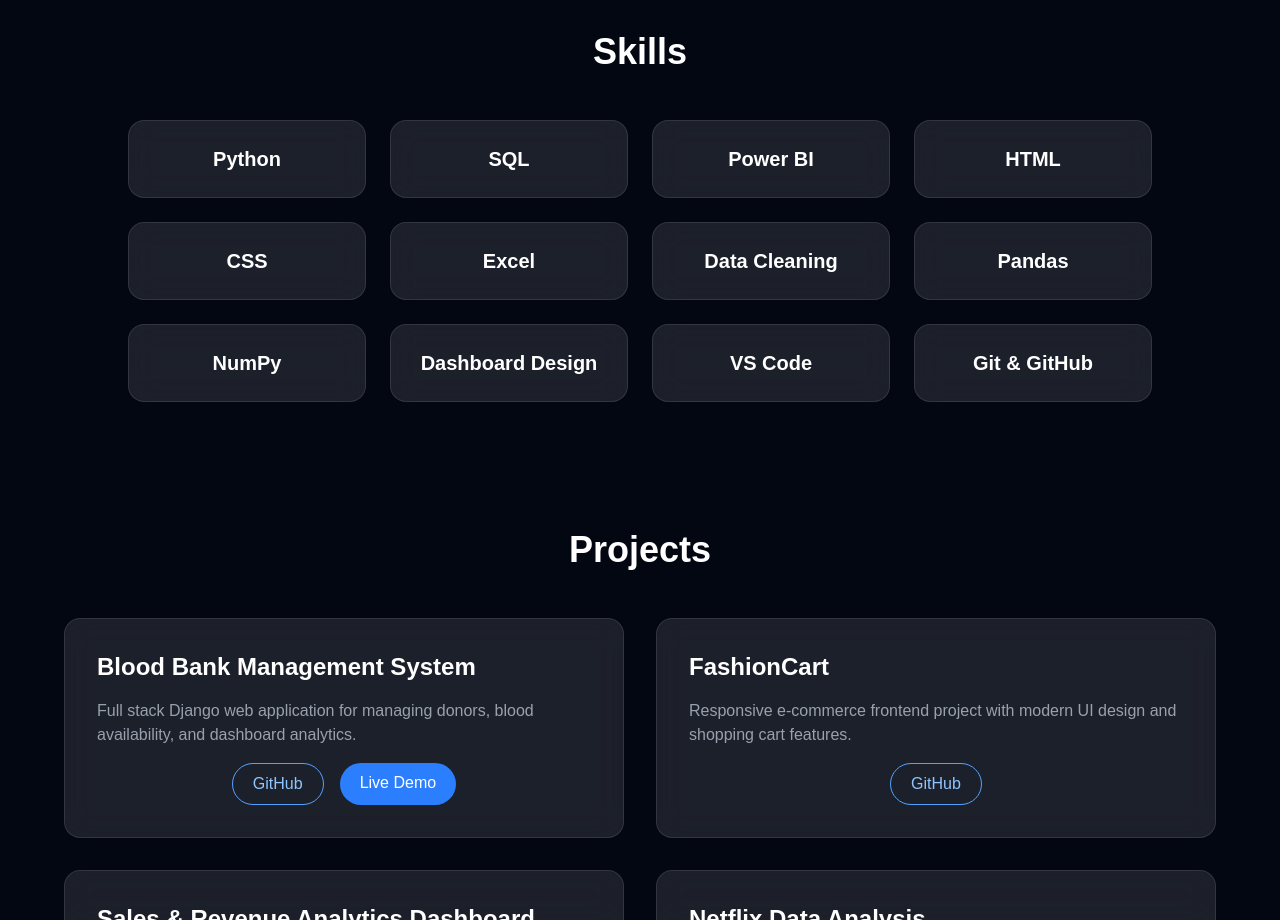
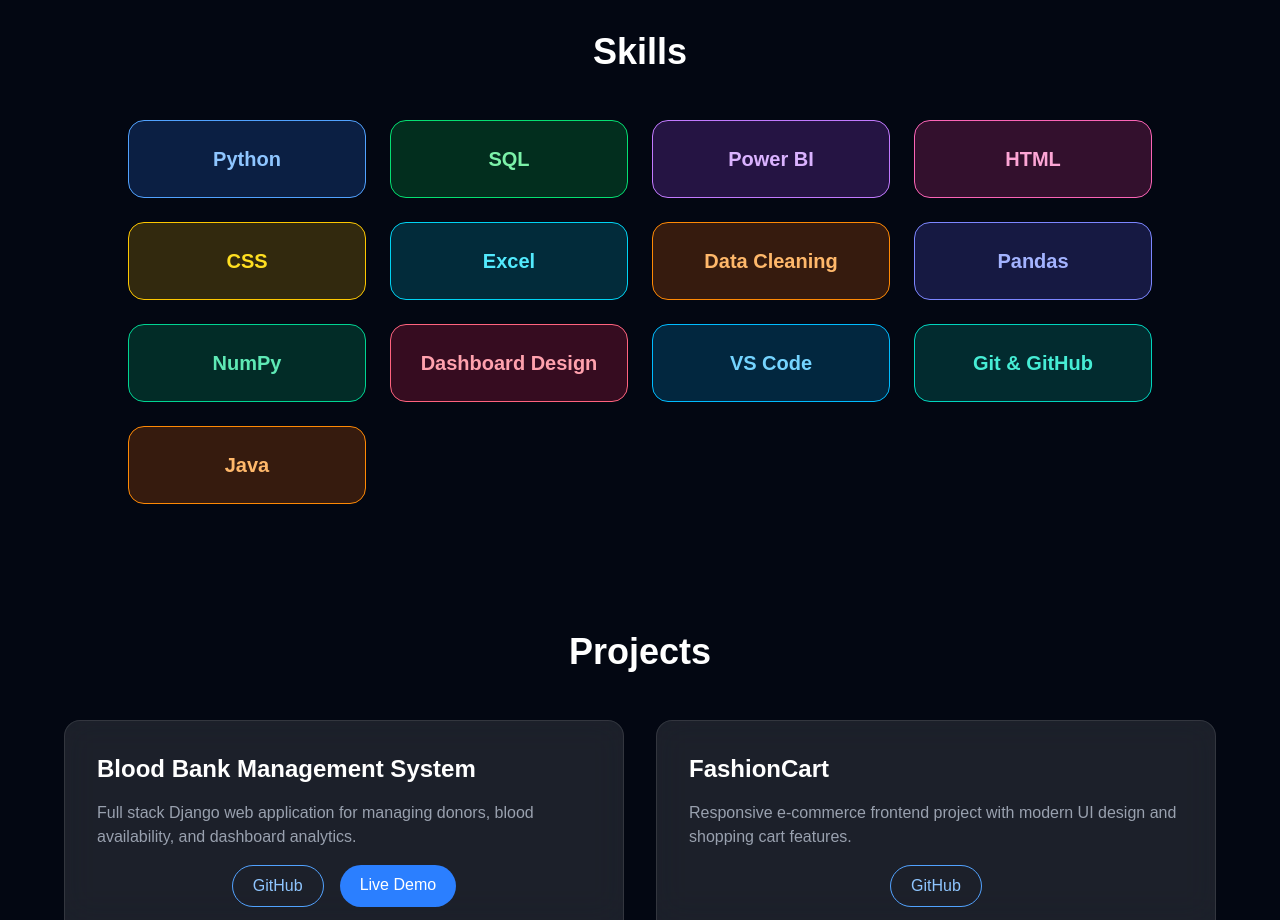
Before and after one commit to yamini2123/portifolio, a Next.js app: page / in a window 1280 px wide. Shown: the part 1580-2500 px from the top of the page. Built offline with nearby package versions, Linux system fonts and the light colour scheme.

Commit message:
replaced

```diff
--- a/package.json
+++ b/package.json
@@ -12,7 +12,8 @@
     "framer-motion": "^12.40.0",
     "next": "^16.2.6",
     "react": "^19.2.6",
-    "react-dom": "^19.2.6"
+    "react-dom": "^19.2.6",
+    "react-icons": "^5.6.0"
   },
   "devDependencies": {
     "@tailwindcss/postcss": "^4",
--- a/src/app/page.js
+++ b/src/app/page.js
@@ -1,4 +1,7 @@
 "use client";
+import { FaPython, FaHtml5, FaCss3Alt, FaJava, FaGithub } from "react-icons/fa";
+import { SiMysql, SiPowerbi, SiPandas, SiNumpy, SiMicrosoftexcel, SiVscode } from "react-icons/si";
+import { TbDatabaseSearch } from "react-icons/tb";
 import { motion } from "framer-motion";
 export default function Home() {
   return (
@@ -197,7 +200,7 @@ export default function Home() {
 </section>
 
      {/* Skills Section */}
-      <section id = "skills" className="py-16 text-center relative z-10">
+<section id="skills" className="py-16 text-center relative z-10">
 
   <h2 className="text-4xl font-bold mb-12">
     Skills
@@ -205,56 +208,59 @@ export default function Home() {
 
   <div className="grid grid-cols-2 md:grid-cols-4 gap-6 max-w-5xl mx-auto">
 
-          <div className="bg-white/10 backdrop-blur-lg border border-white/10 p-6 rounded-2xl hover:scale-105 transition duration-300">
-            <h3 className="text-xl font-semibold">Python</h3>
+    <div className="p-6 rounded-2xl bg-blue-500/20 border border-blue-400 hover:scale-105 transition">
+      <h3 className="text-xl font-semibold text-blue-300">Python</h3>
     </div>
 
-          <div className="bg-white/10 backdrop-blur-lg border border-white/10 p-6 rounded-2xl hover:scale-105 transition duration-300">
-            <h3 className="text-xl font-semibold">SQL</h3>
+    <div className="p-6 rounded-2xl bg-green-500/20 border border-green-400 hover:scale-105 transition">
+      <h3 className="text-xl font-semibold text-green-300">SQL</h3>
     </div>
 
-          <div className="bg-white/10 backdrop-blur-lg border border-white/10 p-6 rounded-2xl hover:scale-105 transition duration-300">
-            <h3 className="text-xl font-semibold">Power BI</h3>
+    <div className="p-6 rounded-2xl bg-purple-500/20 border border-purple-400 hover:scale-105 transition">
+      <h3 className="text-xl font-semibold text-purple-300">Power BI</h3>
     </div>
 
-          <div className="bg-white/10 backdrop-blur-lg border border-white/10 p-6 rounded-2xl hover:scale-105 transition duration-300">
-            <h3 className="text-xl font-semibold">HTML</h3>
+    <div className="p-6 rounded-2xl bg-pink-500/20 border border-pink-400 hover:scale-105 transition">
+      <h3 className="text-xl font-semibold text-pink-300">HTML</h3>
     </div>
 
-          <div className="bg-white/10 backdrop-blur-lg border border-white/10 p-6 rounded-2xl hover:scale-105 transition duration-300">
-            <h3 className="text-xl font-semibold">CSS</h3>
+    <div className="p-6 rounded-2xl bg-yellow-500/20 border border-yellow-400 hover:scale-105 transition">
+      <h3 className="text-xl font-semibold text-yellow-300">CSS</h3>
     </div>
 
-          <div className="bg-white/10 backdrop-blur-lg border border-white/10 p-6 rounded-2xl hover:scale-105 transition duration-300">
-            <h3 className="text-xl font-semibold">Excel</h3>
+    <div className="p-6 rounded-2xl bg-cyan-500/20 border border-cyan-400 hover:scale-105 transition">
+      <h3 className="text-xl font-semibold text-cyan-300">Excel</h3>
     </div>
 
-          <div className="bg-white/10 backdrop-blur-lg border border-white/10 p-6 rounded-2xl hover:scale-105 transition duration-300">
-            <h3 className="text-xl font-semibold">Data Cleaning</h3>
+    <div className="p-6 rounded-2xl bg-orange-500/20 border border-orange-400 hover:scale-105 transition">
+      <h3 className="text-xl font-semibold text-orange-300">Data Cleaning</h3>
     </div>
 
-          <div className="bg-white/10 backdrop-blur-lg border border-white/10 p-6 rounded-2xl hover:scale-105 transition duration-300">
-            <h3 className="text-xl font-semibold">Pandas</h3>
+    <div className="p-6 rounded-2xl bg-indigo-500/20 border border-indigo-400 hover:scale-105 transition">
+      <h3 className="text-xl font-semibold text-indigo-300">Pandas</h3>
     </div>
 
-          <div className="bg-white/10 backdrop-blur-lg border border-white/10 p-6 rounded-2xl hover:scale-105 transition duration-300">
-            <h3 className="text-xl font-semibold">NumPy</h3>
+    <div className="p-6 rounded-2xl bg-emerald-500/20 border border-emerald-400 hover:scale-105 transition">
+      <h3 className="text-xl font-semibold text-emerald-300">NumPy</h3>
     </div>
 
-        <div className="bg-white/10 backdrop-blur-lg border border-white/10 p-6 rounded-2xl hover:scale-105 transition duration-300">
-            <h3 className="text-xl font-semibold">Dashboard Design</h3>
+    <div className="p-6 rounded-2xl bg-rose-500/20 border border-rose-400 hover:scale-105 transition">
+      <h3 className="text-xl font-semibold text-rose-300">Dashboard Design</h3>
     </div>
 
-          <div className="bg-white/10 backdrop-blur-lg border border-white/10 p-6 rounded-2xl hover:scale-105 transition duration-300">
-            <h3 className="text-xl font-semibold">VS Code</h3>
+    <div className="p-6 rounded-2xl bg-sky-500/20 border border-sky-400 hover:scale-105 transition">
+      <h3 className="text-xl font-semibold text-sky-300">VS Code</h3>
     </div>
 
-          <div className="bg-white/10 backdrop-blur-lg border border-white/10 p-6 rounded-2xl hover:scale-105 transition duration-300">
-            <h3 className="text-xl font-semibold">Git & GitHub</h3>
+    <div className="p-6 rounded-2xl bg-teal-500/20 border border-teal-400 hover:scale-105 transition">
+      <h3 className="text-xl font-semibold text-teal-300">Git & GitHub</h3>
+    </div>
+    <div className="p-6 rounded-2xl bg-orange-500/20 border border-orange-400 hover:scale-105 transition">
+      <h3 className="text-xl font-semibold text-orange-300">Java</h3>
     </div>
 
+
   </div>
-
 </section>
 
       {/* Projects Section */}
```
Also changed, not shown: 1 other file (tests, documents, lock files or other folders). Lines whose indentation alone changed are shown as unchanged.
